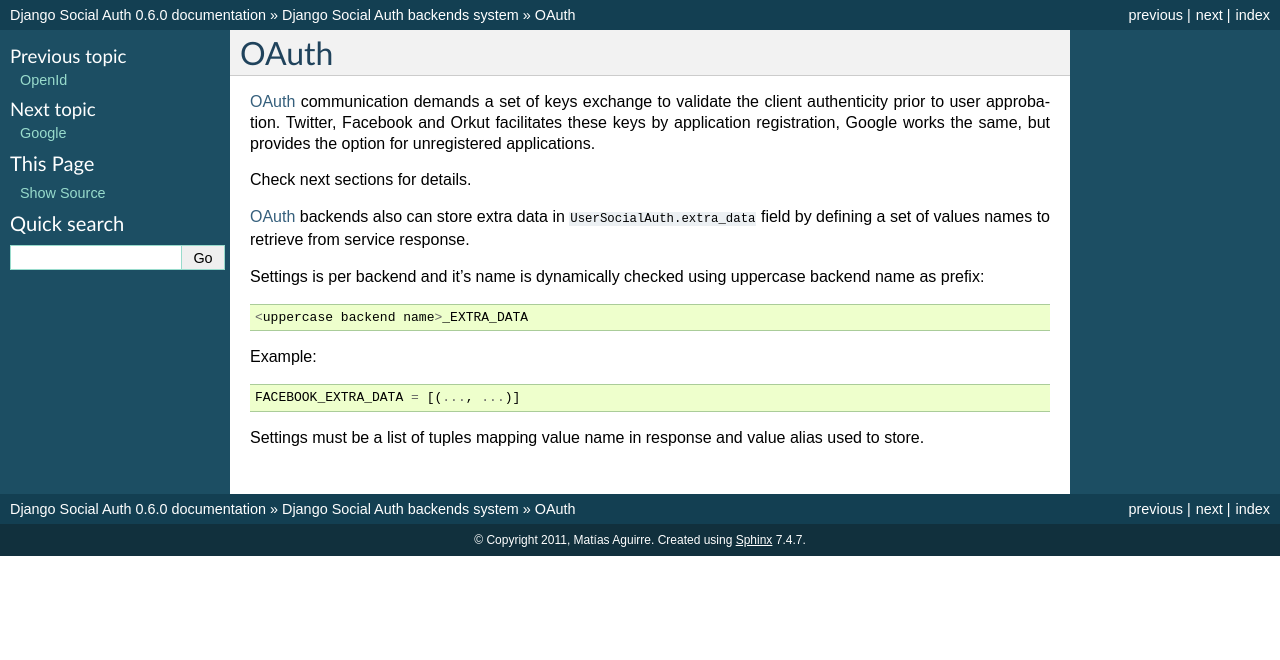
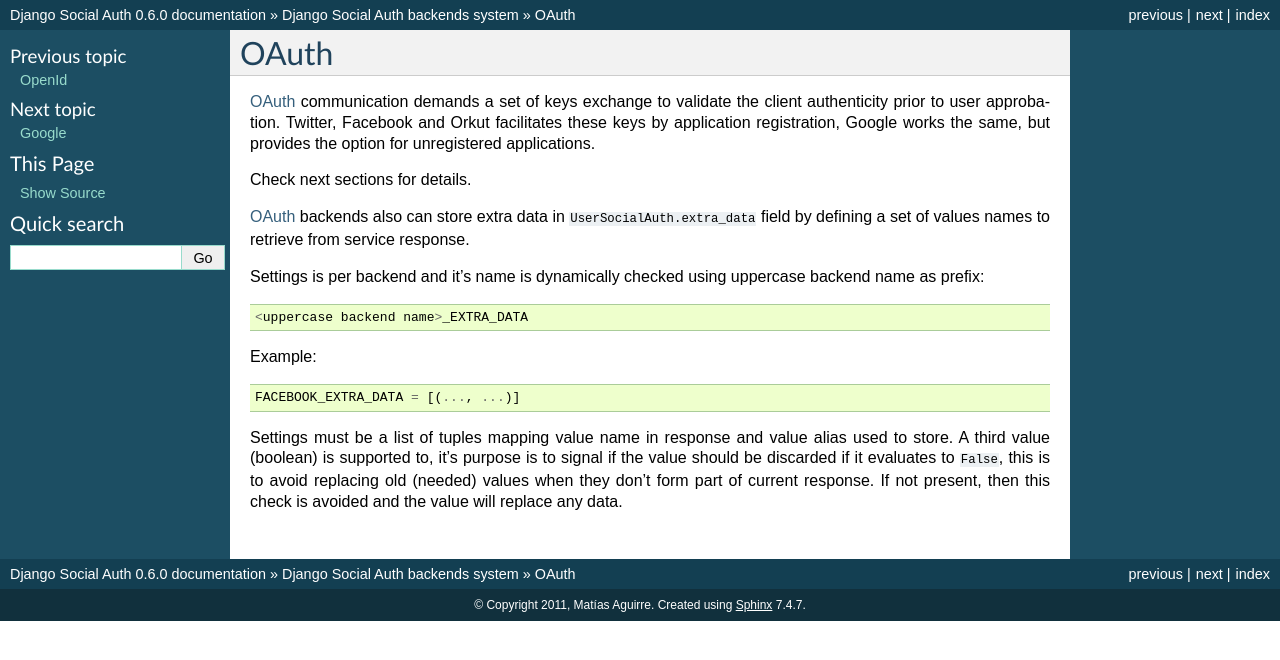
Before and after one commit to devs-cloud/django-social-auth-module, a Sphinx documentation site: the page built from doc/backends/oauth.rst, in a window 1280 px wide. Shown: the top 660 px of the page. Built offline with Sphinx 7.4.7, drawn with Linux system fonts in a browser that asks for light colours.

Commit message:
Avoid refresh_token overwrite on further logins. Closes #299

```diff
--- a/doc/backends/oauth.rst
+++ b/doc/backends/oauth.rst
@@ -21,7 +21,11 @@ Example::
     FACEBOOK_EXTRA_DATA = [(..., ...)]
 
 Settings must be a list of tuples mapping value name in response and value
-alias used to store.
+alias used to store. A third value (boolean) is supported to, it's purpose is
+to signal if the value should be discarded if it evaluates to ``False``, this
+is to avoid replacing old (needed) values when they don't form part of current
+response. If not present, then this check is avoided and the value will replace
+any data.
 
 
 .. _OAuth: http://oauth.net/
--- a/doc/backends/openid.rst
+++ b/doc/backends/openid.rst
@@ -22,7 +22,11 @@ Example::
     GOOGLE_AX_EXTRA_DATA = [(..., ...)]
 
 Settings must be a list of tuples mapping value name in response and value
-alias used to store.
+alias used to store. A third value (boolean) is supported to, it's purpose is
+to signal if the value should be discarded if it evaluates to ``False``, this
+is to avoid replacing old (needed) values when they don't form part of current
+response. If not present, then this check is avoided and the value will replace
+any data.
 
 .. _OpenId: http://openid.net/
 .. _OAuth: http://oauth.net/
```
Also changed, not shown: README.rst (+11 -2 lines), 2 other files.
